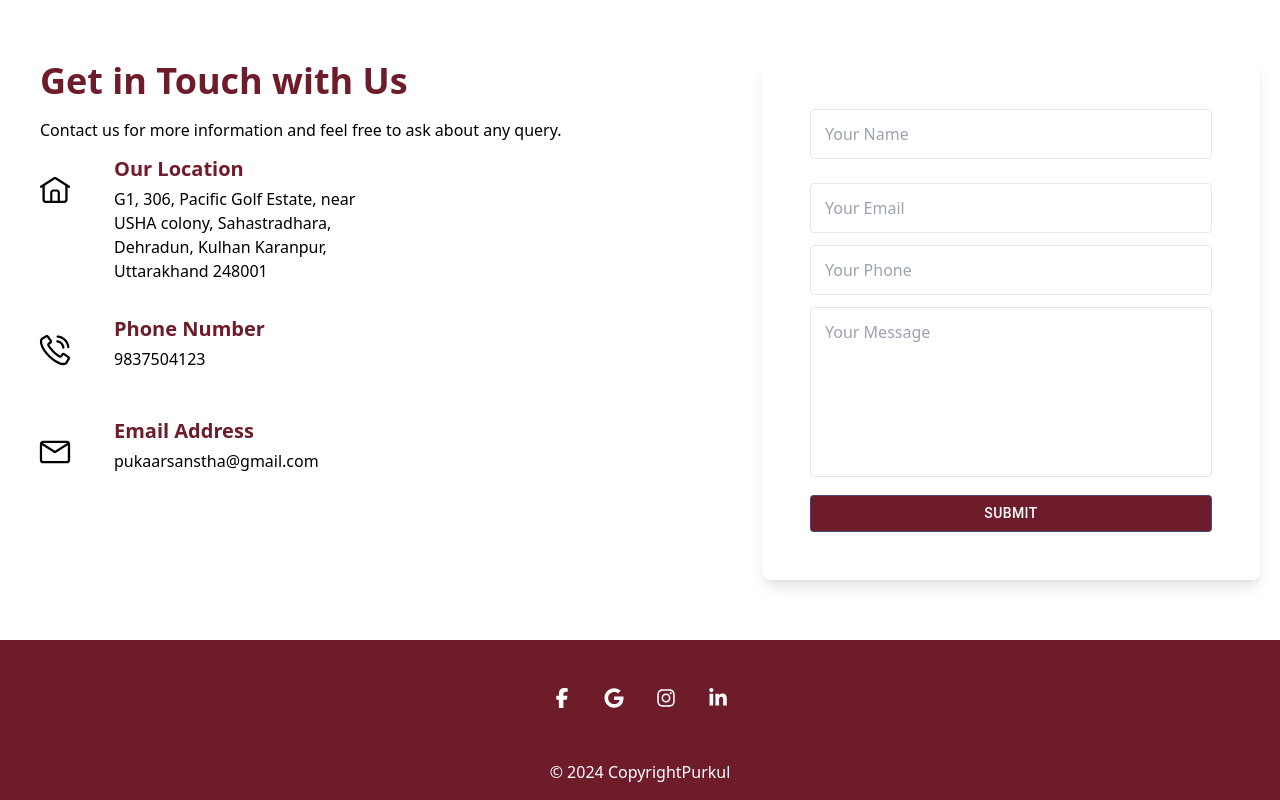
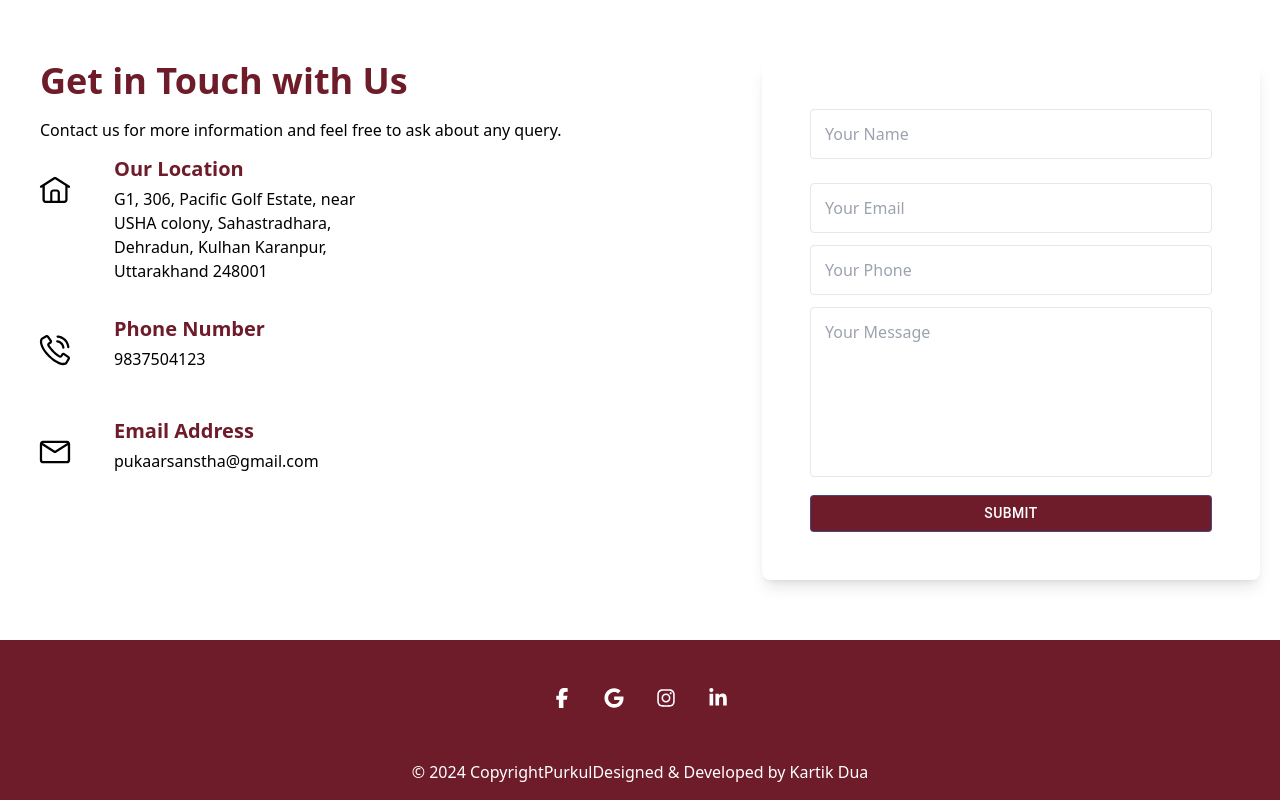
Before and after one commit to Pranjal-Rawat/Pukaar-Main, a React (Create React App) app in the folder client/: page / in a window 1280 px wide. Shown: the part 3926-4726 px from the top of the page. Built offline with nearby package versions, Linux system fonts and the light colour scheme.

Commit message:
Update Footer.jsx

```diff
--- a/client/src/components/Footer.jsx
+++ b/client/src/components/Footer.jsx
@@ -116,6 +116,7 @@ export default function Footer() {
         <div class="w-full p-4 text-center">
           © 2024 Copyright
           <a href="https://tw-elements.com/">Purkul</a>
+          <a href="">Designed & Developed by Kartik Dua</a>
         </div>
       </footer>
     </div>
```
